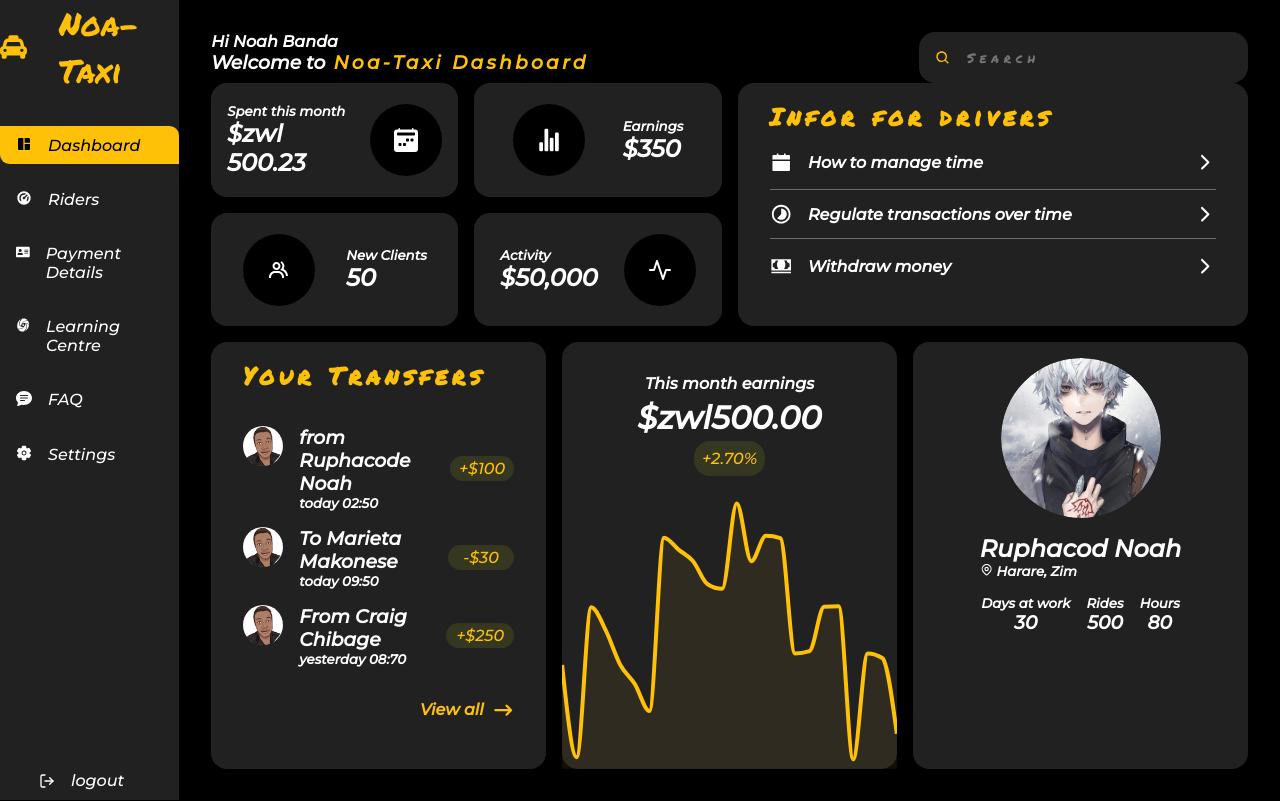
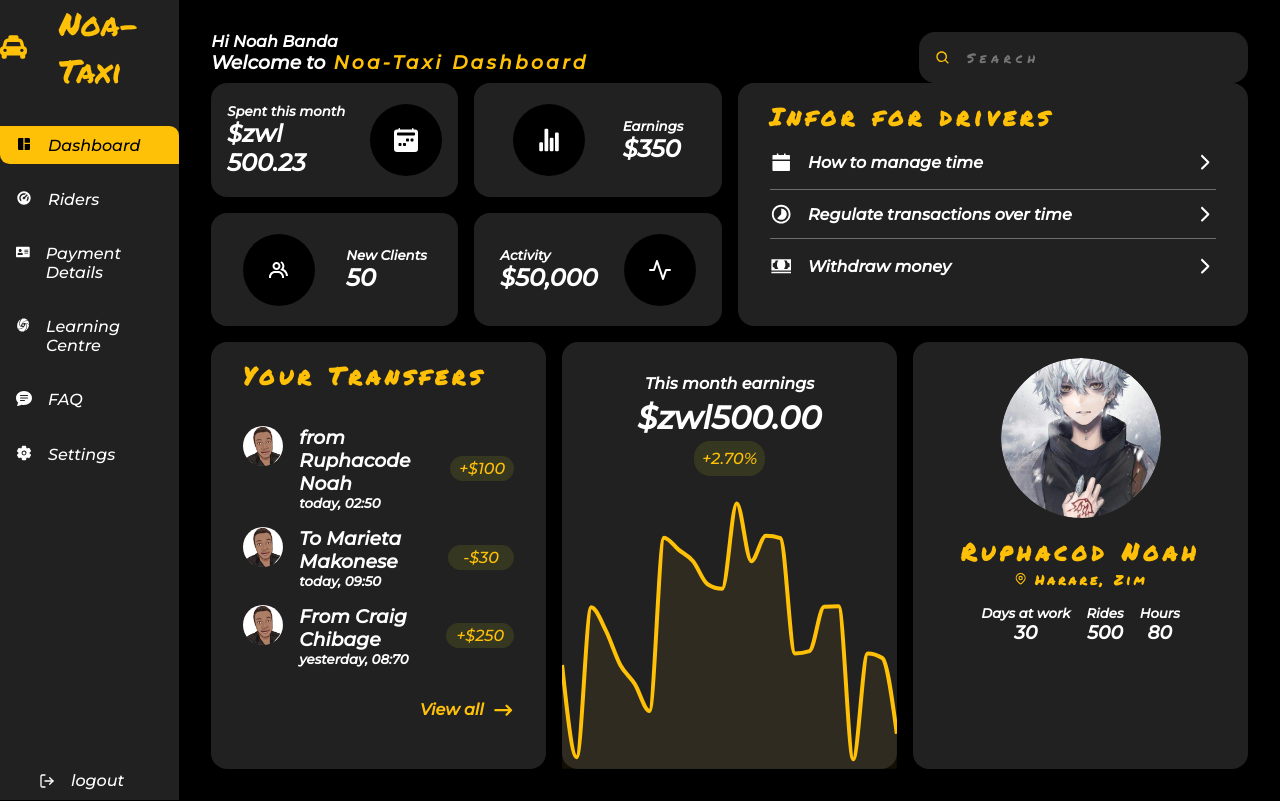
Before and after one commit to noahbee/mytaxi-dashboard, a React (Create React App) app: page / in a window 1280 px wide. Built offline with nearby package versions, Linux system fonts and the light colour scheme.

Commit message:
Section style component added

```diff
--- a/src/components/FAQ.js
+++ b/src/components/FAQ.js
@@ -24,7 +24,7 @@ export default function FAQ() {
   ];
   return (
    <Section>
-    <div className='title'>
+    <div className='tittle'>
       <h2>Infor for drivers</h2>
     </div>
     <div className='faqs'>
@@ -48,7 +48,7 @@ export default function FAQ() {
 
 const Section = styled.section`
 ${cardStyle}
-.title {
+.tittle {
   h2{
     color: #ffc107;
     font-family: 'Permanent Marker', cursive;
@@ -60,11 +60,13 @@ ${cardStyle}
   flex-direction: column;
   gap: 1rem;
   margin-top: 1rem;
+
   .faq {
     display: flex;
     align-items: center;
     justify-content: space-between;
     cursor: pointer;
+
     .info {
       display: flex;
       gap: 1rem;
--- a/src/components/Profile.js
+++ b/src/components/Profile.js
@@ -58,7 +58,7 @@ gap: 1rem;
     }
   }
 }
-.title {
+.tittle {
   text-align: center;
   h2,h5 {
     color: #ffc107;
--- a/src/components/Transfers.js
+++ b/src/components/Transfers.js
@@ -9,19 +9,19 @@ const transactions = [
   {
     image: avatarImage,
     name: "from Ruphacode Noah",
-    time: "today 02:50",
+    time: "today, 02:50",
     amount: "+$100",
   },
   {
     image: avatarImage,
     name: "To Marieta Makonese",
-    time: "today 09:50",
+    time: "today, 09:50",
     amount: "-$30",
   },
   {
     image: avatarImage,
     name: "From Craig Chibage ",
-    time: "yesterday 08:70",
+    time: "yesterday, 08:70",
     amount: "+$250",
   },
 ];
```
